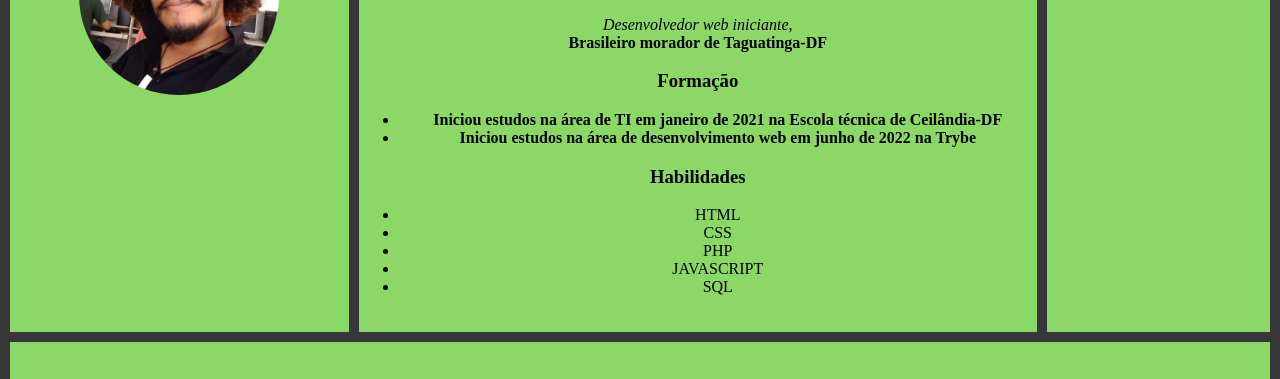
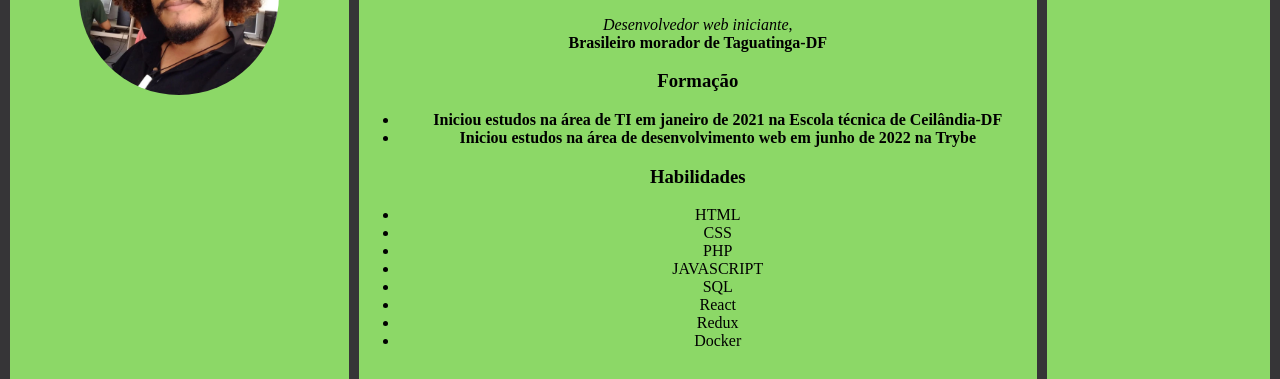
Before and after one commit to Wendel-D/Wendel-D.github.io, a plain HTML site: page index.html in a window 1280 px wide. Shown: the part 235-614 px from the top of the page. Drawn offline with Linux system fonts and the light colour scheme.

Commit message:
Update index.html

```diff
--- a/index.html
+++ b/index.html
@@ -34,6 +34,9 @@
                     <li>PHP</li>
                     <li>JAVASCRIPT</li>
                     <li>SQL</li>
+                    <li>React</li>
+                    <li>Redux</li>
+                    <li>Docker</li>
                 </ul>
         </div>
         <div class="botoesCentro">
```
